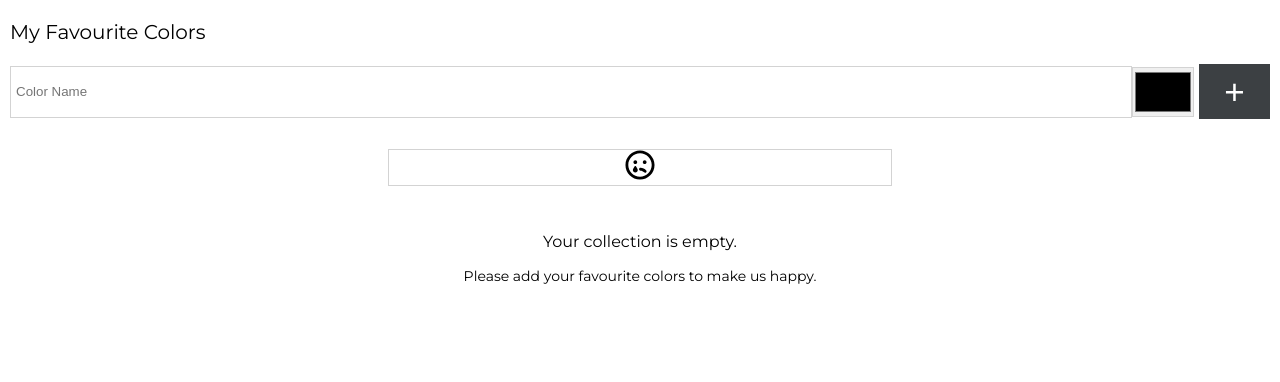
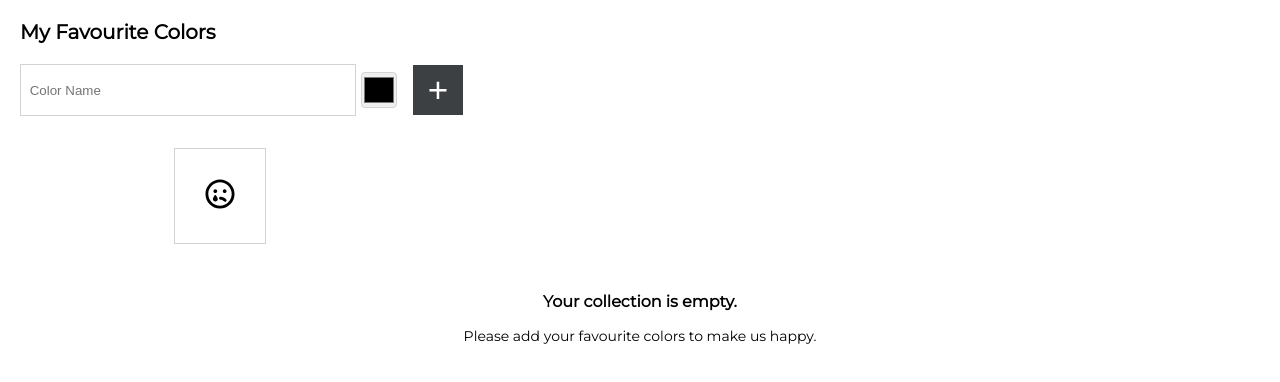
Before and after one commit to mihailSpaseski/color_app, a React (Create React App) app: page / in a window 1280 px wide. Shown: the top 382 px of the page. Built offline with nearby package versions, Linux system fonts and the light colour scheme; the HTML template or start-up script is replaced by a standard one.

Commit message:
fixing design adding required measurements

```diff
--- a/src/App.css
+++ b/src/App.css
@@ -2,15 +2,22 @@
 
 .App {
   text-align: left;
+  font-family: 'Montserrat';
+  margin: 0;
+  position: static;
+}
+
+.titleOfPage {
+  margin-left: 20px;
   font-size: 20px;
-  font-family: 'Montserrat';
-  margin: 10px;
-  position: static;
+  font-weight: 700;
 }
 
 .noItemTitle {
   font-size: 16px;
   text-align: center;
+  font-weight: 700;
+  margin: ;
 }
 
 .noItemSubtitle {
@@ -28,9 +35,15 @@
 
 .iconInside {
   position: relative;
-  width: 100%;
-  margin: 30px 30% 30px 30%;
+  margin: 32px 174px;
+  padding: 30px;
   border: solid 1px lightgrey;
   align-items: center;
   text-align: center;
 }
+
+.collection {
+  font-size: 14px;
+  margin-left: 20px;
+  font-weight: 700;
+}
--- a/src/App.tsx
+++ b/src/App.tsx
@@ -18,7 +18,7 @@ function App() {
   return (
     <div className="App">
 
-      <p>My Favourite Colors</p>
+      <p className='titleOfPage'>My Favourite Colors</p>
 
       <AddToList nameColor={nameColor} setNameColor={setNameColor}/>
 
@@ -31,7 +31,7 @@ function App() {
 
         <p className='noItemTitle'>Your collection is empty.</p>
         <p className='noItemSubtitle'>Please add your favourite colors to make us happy.</p>
-      </div> : null}
+      </div> : <div> <p className='collection'>Color collection</p> </div>}
 
       <InputField nameColor={nameColor} />
 
--- a/src/components/AddToList.tsx
+++ b/src/components/AddToList.tsx
@@ -47,7 +47,7 @@ const AddToList: React.FC<IProps> = ({nameColor, setNameColor}) => {
                 onChange={handleChange}
                 name="name"
                 value={input.name}
-                placeholder="Color Name"
+                placeholder=" Color Name"
             />
 
         <input
--- a/src/components/style.css
+++ b/src/components/style.css
@@ -1,3 +1,4 @@
+
 .input {
     display: flex;
     width: 100%;
@@ -6,10 +7,10 @@
 }
 
 .input-box {
-    width: 100%;
+    width: 334px;
     height: 50px;
     padding: 0;
-    border: none;
+    margin-left: 20px;
     transition: 0.2s;
     text-indent: 5px;
     background-color: white;
@@ -18,20 +19,20 @@
 
 .pickerStyle {
     position: relative;
-    width: 70px;
-    height: 50px;
-    margin-left: 0px;
+    width: 36px;
+    height: 36px;
+    margin-left: 5px;
     padding: 0;
     right: 0px;
-    border: none;
     border: solid 1px lightgray;
+    border-radius: 4px;
 }
 
 .AddToList-btn {
     position: relative;
-    width: 80px;
-    height: 55px;
-    margin-left: 5px;
+    width: 50px;
+    height: 50px;
+    margin-left: 16px;
     font-size: 35px;
     padding: 0;
     background-color: #3C4043;
@@ -46,13 +47,15 @@
 
 .colorBox {
     padding: 0;
-    margin: 20px;
-    width: 25px;
-    height: 25px;
+    margin-left: 20px;
+    width: 28px;
+    height: 28px;
+    font-size: 14px;
 }
 
 .nameDisplay {
-    margin: 20px;
+    margin-left: 10px;
+    font-size: 14px;
 }
 
 .renderList {
@@ -73,11 +76,11 @@ span {
 
 .removeColorBtn {
     margin: 5px;
-    width: 150px;
-    height: 50px;
+    width: 118px;
+    height: 36px;
     background-color: white;
     border: solid 1px lightgrey;
-    font-size: large;
+    font-size: 14px;
     transition: 0.2s;
     vertical-align: middle;
 }
```
